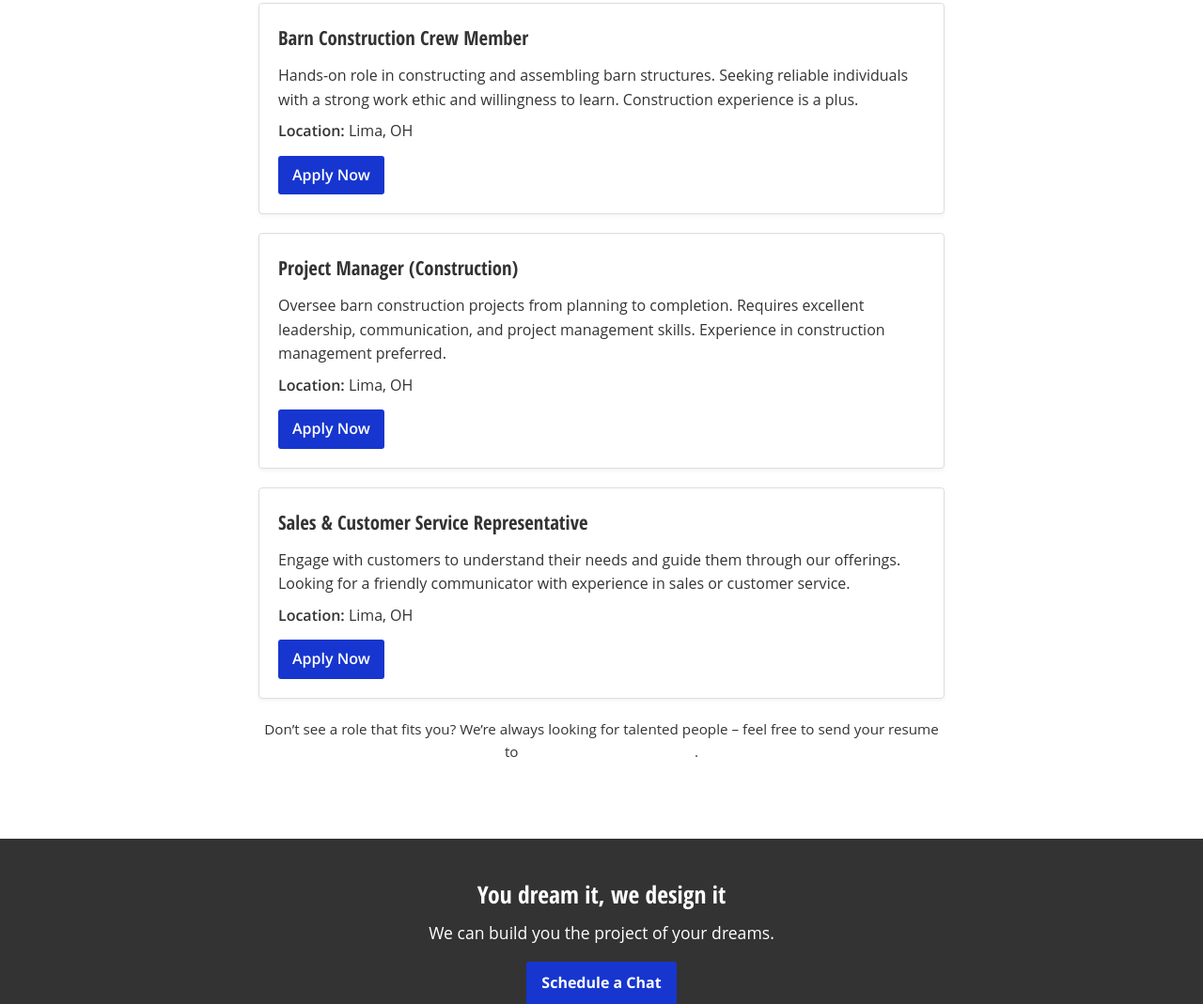
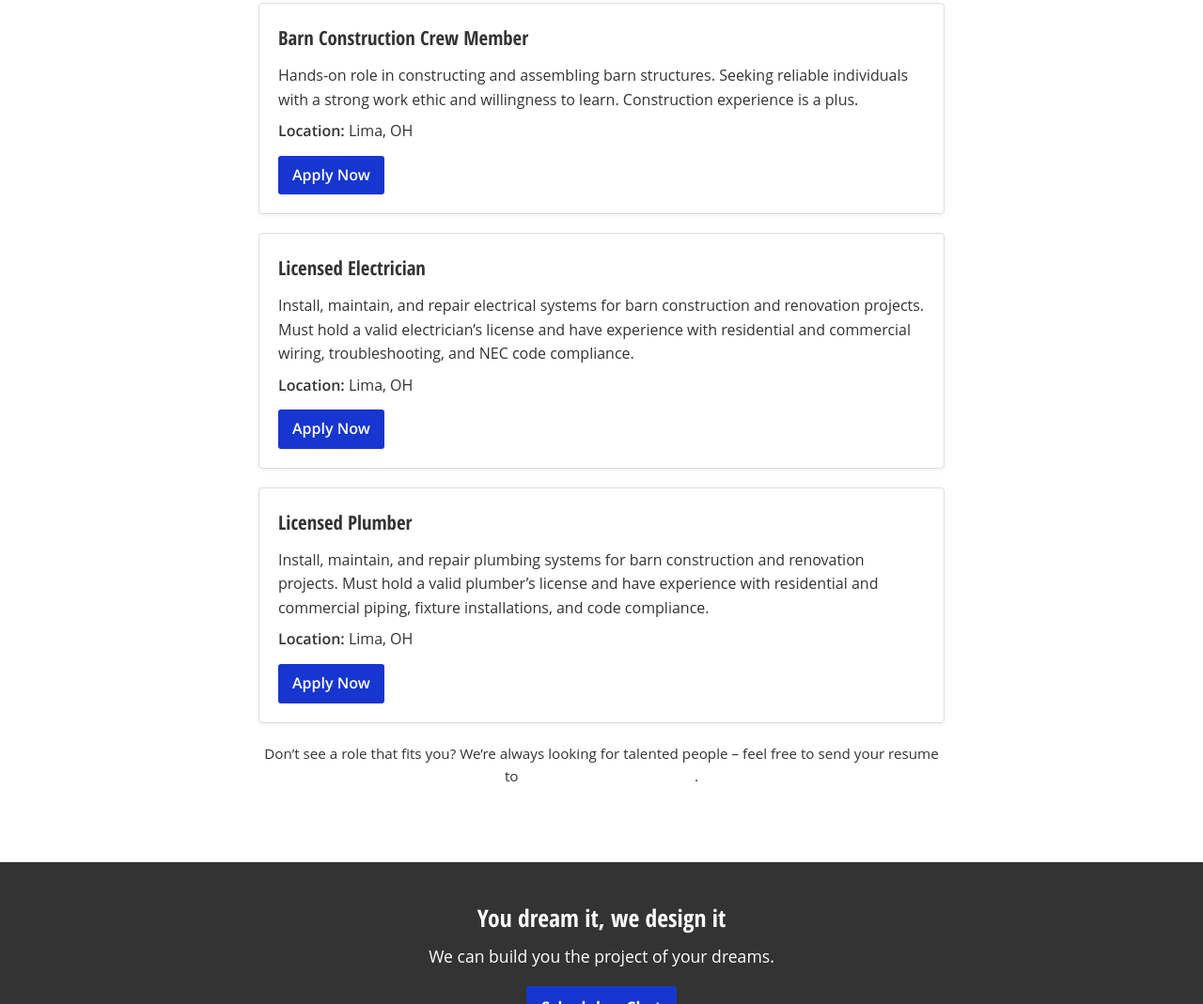
Before and after one commit to Barns2025/potential-final, a plain HTML site: page careers.html in a window 1280 px wide. Shown: the part 1584-2653 px from the top of the page at 94% size. Drawn offline with Linux system fonts and the light colour scheme; a script that the page names is missing; a small style sheet from the web is missing; a web font is replaced by a local one.

Commit message:
Update careers.html
Update jobs that are needed

```diff
--- a/careers.html
+++ b/careers.html
@@ -119,17 +119,23 @@
           <a href="mailto:info@barnsunlimited.com?subject=Application%20-%20Construction%20Crew" class="apply-btn stack-item">Apply Now</a>
         </div>
 <div class="position stack-item">
-          <h3 class="stack-item">Project Manager (Construction)</h3>
-          <p class="stack-item">Oversee barn construction projects from planning to completion. Requires excellent leadership, communication, and project management skills. Experience in construction management preferred.</p>
+  <h3 class="stack-item">Licensed Electrician</h3>
+  <p class="stack-item">
+    Install, maintain, and repair electrical systems for barn construction and renovation projects. Must hold a valid electrician’s license and have experience with residential and commercial wiring, troubleshooting, and NEC code compliance.
+  </p>
   <p class="stack-item"><strong>Location:</strong> Lima, OH</p>
-          <a href="mailto:info@barnsunlimited.com?subject=Application%20-%20Project%20Manager" class="apply-btn stack-item">Apply Now</a>
+  <a href="mailto:info@barnsunlimited.com?subject=Application%20-%20Licensed%20Electrician" class="apply-btn stack-item">Apply Now</a>
 </div>
+
  <div class="position stack-item">
-          <h3 class="stack-item">Sales & Customer Service Representative</h3>
-          <p class="stack-item">Engage with customers to understand their needs and guide them through our offerings. Looking for a friendly communicator with experience in sales or customer service.</p>
+  <h3 class="stack-item">Licensed Plumber</h3>
+  <p class="stack-item">
+    Install, maintain, and repair plumbing systems for barn construction and renovation projects. Must hold a valid plumber’s license and have experience with residential and commercial piping, fixture installations, and code compliance.
+  </p>
   <p class="stack-item"><strong>Location:</strong> Lima, OH</p>
-          <a href="mailto:info@barnsunlimited.com?subject=Application%20-%20Sales%20Representative" class="apply-btn stack-item">Apply Now</a>
+  <a href="mailto:info@barnsunlimited.com?subject=Application%20-%20Licensed%20Plumber" class="apply-btn stack-item">Apply Now</a>
 </div>
+
       </div>
       <p class="apply-note stack-item">Don’t see a role that fits you? We’re always looking for talented people – feel free to send your resume to <a href="mailto:info@barnsunlimited.com" class="stack-item">info@barnsunlimited.com</a>.</p>
     </section>
```
Lines whose indentation alone changed are shown as unchanged.
